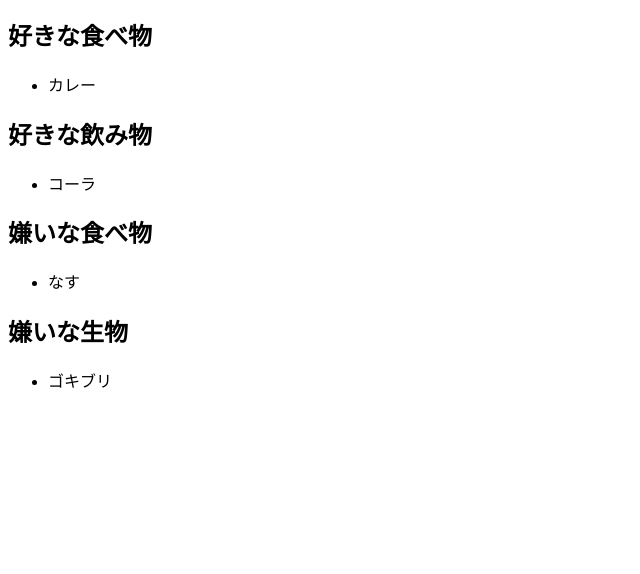
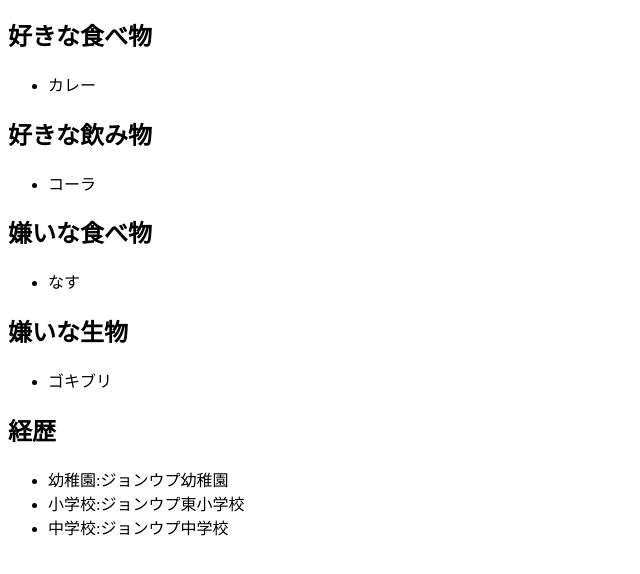
Before and after one commit to jhg0527/-2-, a plain HTML site: page index.html in a window 1280 px wide. Shown: the part 164-738 px from the top of the page, without its empty margins (0-640 px from the left). Drawn offline with Linux system fonts and the light colour scheme.

Commit message:
経歴を追記

```diff
--- a/index.html
+++ b/index.html
@@ -35,5 +35,12 @@
 		<ul>
 			<li>ゴキブリ</li>
 		</ul>
+		<h2>経歴</h2>
+		<ul>
+			<li>幼稚園:ジョンウプ幼稚園</li>
+			<li>小学校:ジョンウプ東小学校</li>
+			<li>中学校:ジョンウプ中学校</li>
+		</ul>
+
 </body>
 </html>
```
